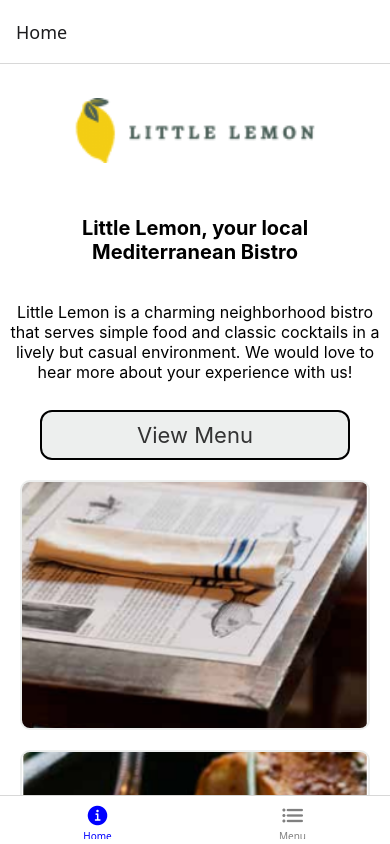
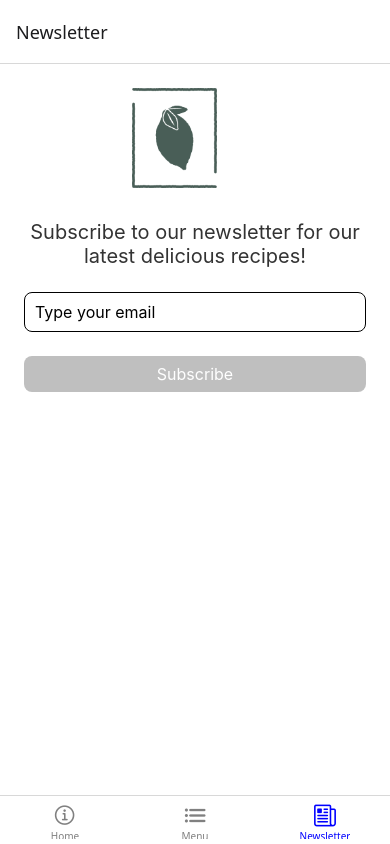
Before and after one commit to memonevarez/LittleLemonApp, a React Native app: screen /Newsletter in a window 390 px wide. Built offline with nearby package versions, Linux system fonts and the light colour scheme.

Commit message:
NewsletterAdded

```diff
--- a/App.js
+++ b/App.js
@@ -12,6 +12,7 @@ import { NavigationContainer } from "@react-navigation/native";
 import { createNativeStackNavigator } from "@react-navigation/native-stack";
 import { createBottomTabNavigator } from "@react-navigation/bottom-tabs";
 import { Ionicons } from "@expo/vector-icons";
+import SubscribeScreen from "./components/SubscribeScreen";
 
 export default function App() {
   const Stack = createNativeStackNavigator();
@@ -30,6 +31,8 @@ export default function App() {
                 : "information-circle-outline";
             } else if (route.name === "Menu") {
               iconName = "list";
+            } else if (route.name === "Newsletter") {
+              iconName = "newspaper-outline";
             }
             return <Ionicons name={iconName} size={size} color={color} />;
           },
@@ -43,6 +46,7 @@ export default function App() {
           options={{ title: "Home" }}
         />
         <Tab.Screen name="Menu" component={MenuItemsSectionList} />
+        <Tab.Screen name="Newsletter" component={SubscribeScreen} />
       </Tab.Navigator>
     </NavigationContainer>
   );
--- /dev/null
+++ b/components/Button.js
@@ -0,0 +1,34 @@
+import * as React from "react";
+import { Pressable, Text, StyleSheet } from "react-native";
+
+const Button = ({ onPress, children, disabled }) => {
+  return (
+    <Pressable
+      onPress={onPress}
+      style={[styles.buttonWrapper, disabled && styles.disabled]}
+      disabled={disabled}
+    >
+      <Text style={styles.text}>{children}</Text>
+    </Pressable>
+  );
+};
+
+const styles = StyleSheet.create({
+  buttonWrapper: {
+    borderRadius: 8,
+    backgroundColor: "#495E57",
+    flexDirection: "row",
+    justifyContent: "center",
+    padding: 8,
+  },
+  disabled: {
+    backgroundColor: "grey",
+    opacity: 0.5,
+  },
+  text: {
+    fontSize: 16,
+    color: "white",
+  },
+});
+
+export default Button;
--- /dev/null
+++ b/components/SubscribeScreen.js
@@ -0,0 +1,68 @@
+import * as React from "react";
+import { Alert, Image, StyleSheet, Text, TextInput, View } from "react-native";
+import Button from "../components/Button";
+import { validateEmail } from "../utils";
+
+const SubscribeScreen = () => {
+  const [email, setEmail] = React.useState("");
+
+  const isEmailValid = validateEmail(email);
+
+  return (
+    <View style={styles.container}>
+      <Image
+        style={styles.logo}
+        source={require("../assets/little-lemon-logo-grey.png")}
+      />
+      <Text style={styles.title}>
+        Subscribe to our newsletter for our latest delicious recipes!
+      </Text>
+      <TextInput
+        style={styles.input}
+        value={email}
+        onChangeText={setEmail}
+        keyboardType="email-address"
+        textContentType="emailAddress"
+        placeholder={"Type your email"}
+      />
+      <Button
+        onPress={() => {
+          Alert.alert("Thanks for subscribing, stay tuned!");
+        }}
+        disabled={!isEmailValid}
+      >
+        Subscribe
+      </Button>
+    </View>
+  );
+};
+
+const styles = StyleSheet.create({
+  container: {
+    flex: 1,
+    padding: 24,
+    backgroundColor: "white",
+  },
+  title: {
+    color: "#333333",
+    textAlign: "center",
+    fontSize: 20,
+  },
+  logo: {
+    height: 100,
+    width: 300,
+    resizeMode: "contain",
+    marginBottom: 32,
+  },
+  input: {
+    height: 40,
+    marginVertical: 24,
+    borderRadius: 8,
+    borderWidth: 1,
+    padding: 10,
+    fontSize: 16,
+    borderColor: "EDEFEE",
+  },
+});
+
+export default SubscribeScreen;
--- /dev/null
+++ b/utils/index.js
@@ -0,0 +1,5 @@
+export const validateEmail = (email) => {
+  return email.match(
+    /^(([^<>()[\]\\.,;:\s@\"]+(\.[^<>()[\]\\.,;:\s@\"]+)*)|(\".+\"))@((\[[0-9]{1,3}\.[0-9]{1,3}\.[0-9]{1,3}\.[0-9]{1,3}\])|(([a-zA-Z\-0-9]+\.)+[a-zA-Z]{2,}))$/
+  );
+};
```
Also changed, not shown: assets/little-lemon-logo-grey.png (added), assets/little-lemon-logo.png (added).
